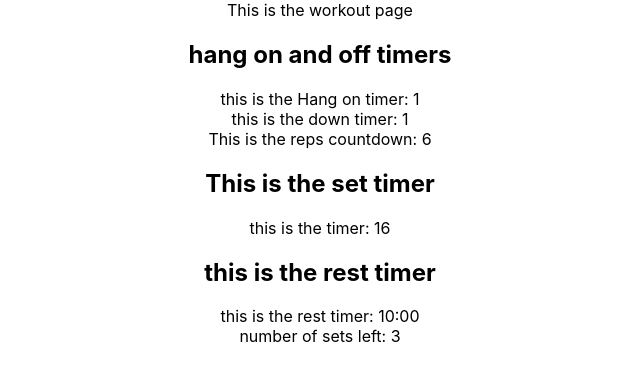
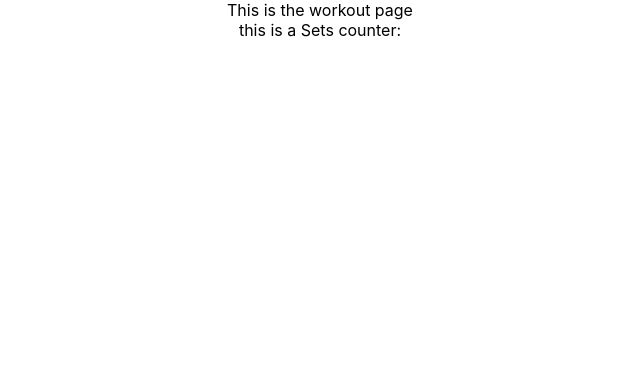
Before and after one commit to jhmccandless/hangboard-workout, a React (Create React App) app: page /current_workout in a window 1280 px wide. Shown: the top 380 px of the page, without its empty margins (320-960 px from the left). Built offline with nearby package versions, Linux system fonts and the light colour scheme.

Commit message:
working on a different layout

```diff
--- a/src/App.jsx
+++ b/src/App.jsx
@@ -4,8 +4,9 @@ import store from "./store";
 import { Provider } from "react-redux";
 import { BrowserRouter, Routes, Route } from "react-router-dom";
 
-import WorkoutPageUI from "./components/WorkoutPageUI";
+// import WorkoutPageUI from "./components/WorkoutPageUI";
 import WorkoutForm from "./containers/WorkoutForm";
+import WorkoutPage from "./containers/WorkoutPage";
 
 function App() {
   return (
@@ -13,7 +14,7 @@ function App() {
       <BrowserRouter>
         <div className="App">
           <Routes>
-            <Route exact path="/current_workout" element={<WorkoutPageUI />} />
+            <Route exact path="/current_workout" element={<WorkoutPage />} />
             <Route path="*" element={<WorkoutForm />} />
           </Routes>
         </div>
--- a/src/action.js
+++ b/src/action.js
@@ -4,10 +4,9 @@ export function resetRestTimerAction(data) {
     data,
   };
 }
-export function resetHangTimerAction(data) {
+export function resetHangTimerAction() {
   return {
     type: "RESET_HANG_TIMER",
-    data,
   };
 }
 
--- /dev/null
+++ b/src/components/CounterUI.jsx
@@ -0,0 +1,13 @@
+import React from "react";
+
+function CounterUI({ currentCount, name }) {
+  return (
+    <>
+      <div>
+        this is a {name} counter: {currentCount}
+      </div>
+    </>
+  );
+}
+
+export default CounterUI;
--- a/src/components/WorkoutPageUI.jsx
+++ b/src/components/WorkoutPageUI.jsx
@@ -2,14 +2,16 @@ import React from "react";
 import HangUp from "../containers/HangUp";
 import SetTimer from "../containers/SetTimer";
 import RestTimer from "../containers/RestTimer";
+import CounterUI from "./CounterUI";
 
-function WorkoutPageUI() {
+function WorkoutPageUI({}) {
   return (
     <>
       <div>This is the workout page</div>
-      <HangUp />
+      {/* <HangUp />
       <SetTimer />
-      <RestTimer />
+      <RestTimer /> */}
+      <CounterUI name={"Sets"} />
     </>
   );
 }
--- a/src/containers/SetTimer.jsx
+++ b/src/containers/SetTimer.jsx
@@ -14,8 +14,8 @@ function mapStateToProps(state) {
 
 function mapDispatchToProps(dispatch) {
   return {
-    resetHangTimer: function (data) {
-      dispatch(resetHangTimerAction(data));
+    resetHangTimer: function () {
+      dispatch(resetHangTimerAction());
     },
   };
 }
--- /dev/null
+++ b/src/containers/WorkoutPage.jsx
@@ -0,0 +1,17 @@
+import { connect } from "react-redux";
+import WorkoutPageUI from "../components/WorkoutPageUI";
+
+function mapStateToProps(state) {
+  return {};
+}
+
+function mapDispatchToProps() {
+  return {};
+}
+
+const connectedWorkoutPageUI = connect(
+  mapStateToProps,
+  mapDispatchToProps
+)(WorkoutPageUI);
+
+export default connectedWorkoutPageUI;
```
Also changed, not shown: src/components/TimerUI.jsx (added, +11 -0 lines).
